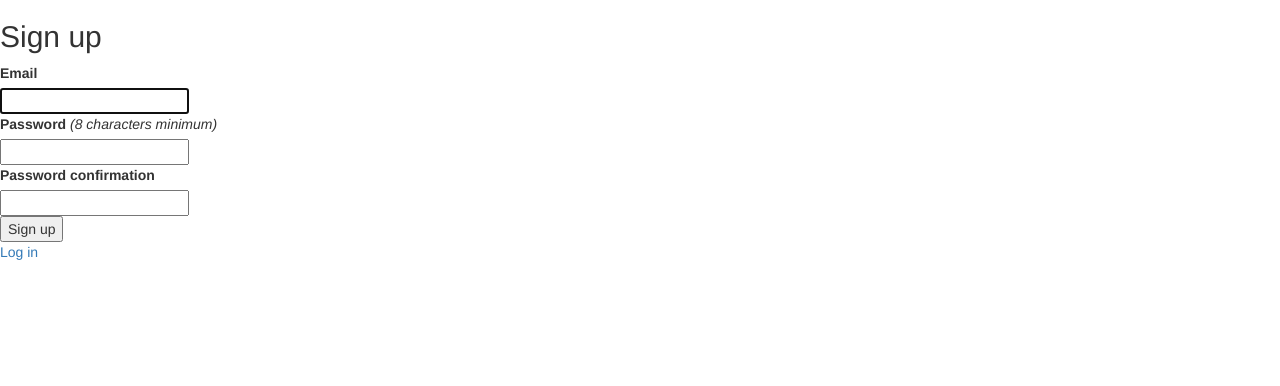
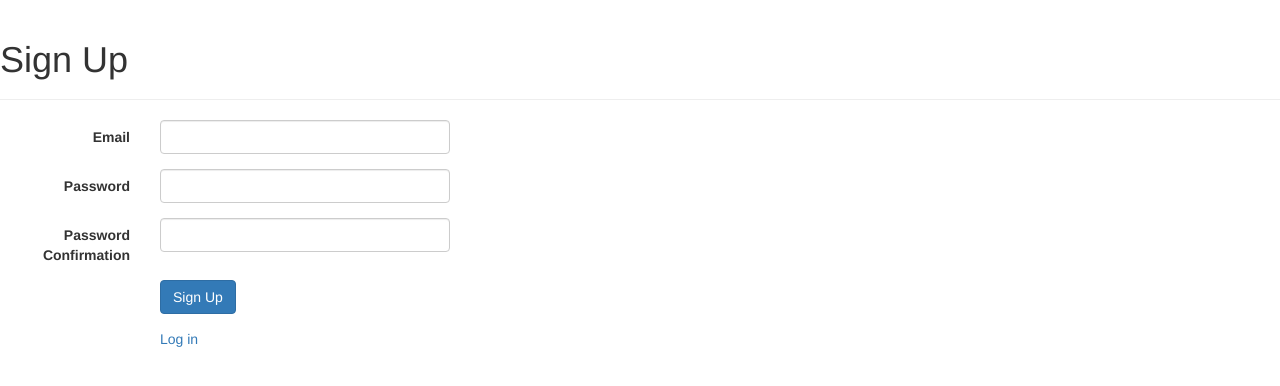
Before and after one commit to SerKnight/community, a Rails app: the page made by app/views/devise/registrations/new.html.erb in a window 1280 px wide. Shown: the part 52-438 px from the top of the page. Run offline with Rails 7, Linux system fonts and the light colour scheme; style sheets or scripts are compiled from the project's sources; some libraries are stand-ins or nearby versions.

Commit message:
Replaced generated Devise views with Bootstrap versions and added .form-user CSS

```diff
--- a/app/assets/stylesheets/application.css.scss
+++ b/app/assets/stylesheets/application.css.scss
@@ -30,3 +30,8 @@
 .form-model {
   max-width: 750px;
 }
+
+//->Prelang (user_login:devise)
+.form-user {
+  max-width: 450px;
+}
--- a/app/views/devise/registrations/new.html.erb
+++ b/app/views/devise/registrations/new.html.erb
@@ -1,29 +1,43 @@
-<h2>Sign up</h2>
+<div class="page-header">
+  <h1><%=t ".title", default: "Sign Up" %></h1>
+</div>
 
-<%= form_for(resource, as: resource_name, url: registration_path(resource_name)) do |f| %>
+<%= form_for(resource, as: resource_name, url: registration_path(resource_name), html: {class: "form-horizontal form-user"}) do |f| %>
   <%= devise_error_messages! %>
 
-  <div class="field">
-    <%= f.label :email %><br />
-    <%= f.email_field :email, autofocus: true %>
+
+
+  <div class="form-group">
+    <%= f.label :email, class: "control-label col-md-4" %>
+    <div class="col-md-8">
+      <%= f.email_field :email, class: "text-field form-control", html: {spellcheck: "false"} %>
+    </div>
   </div>
 
-  <div class="field">
-    <%= f.label :password %>
-    <% if @minimum_password_length %>
-    <em>(<%= @minimum_password_length %> characters minimum)</em>
-    <% end %><br />
-    <%= f.password_field :password, autocomplete: "off" %>
+  <div class="form-group">
+    <%= f.label :password, class: "control-label col-md-4" %>
+    <div class="col-md-8">
+      <%= f.password_field :password, class: "text-field form-control", html: {autocomplete: "off"} %>
+    </div>
   </div>
 
-  <div class="field">
-    <%= f.label :password_confirmation %><br />
-    <%= f.password_field :password_confirmation, autocomplete: "off" %>
+  <div class="form-group">
+    <%= f.label :password_confirmation, "Password Confirmation", class: "control-label col-md-4" %>
+    <div class="col-md-8">
+      <%= f.password_field :password_confirmation, class: "text-field form-control", html: {autocomplete: "off"} %>
+    </div>
   </div>
 
-  <div class="actions">
-    <%= f.submit "Sign up" %>
+  <div class="form-group">
+    <div class="col-md-offset-4 col-md-8">
+      <%= f.submit "Sign Up", class: "btn btn-primary" %>
+    </div>
   </div>
+
+  <div class="form-group">
+    <div class="col-md-offset-4 col-md-8">
+      <%= render "devise/shared/links" %>
+    </div>
+  </div>
+
 <% end %>
-
-<%= render "devise/shared/links" %>
```
Also changed, not shown: app/views/devise/sessions/new.html.erb (+33 -15 lines).
